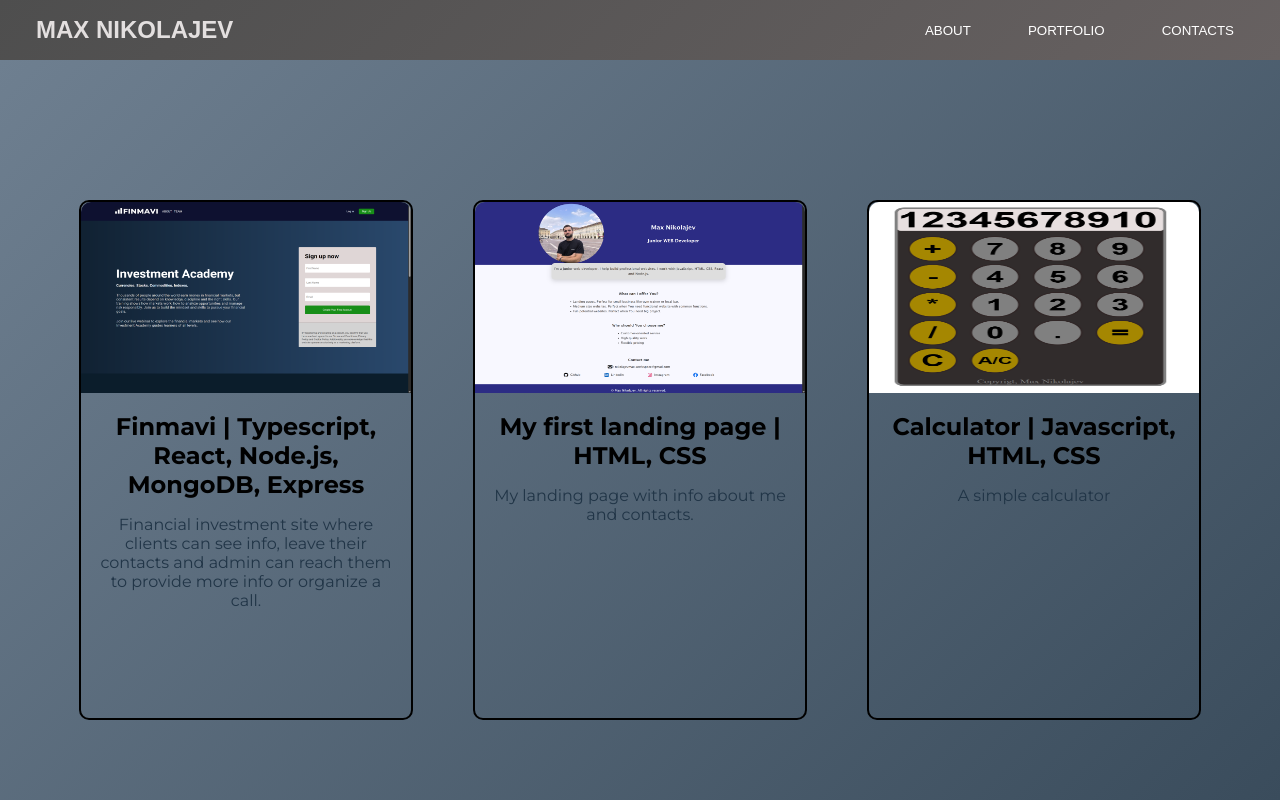
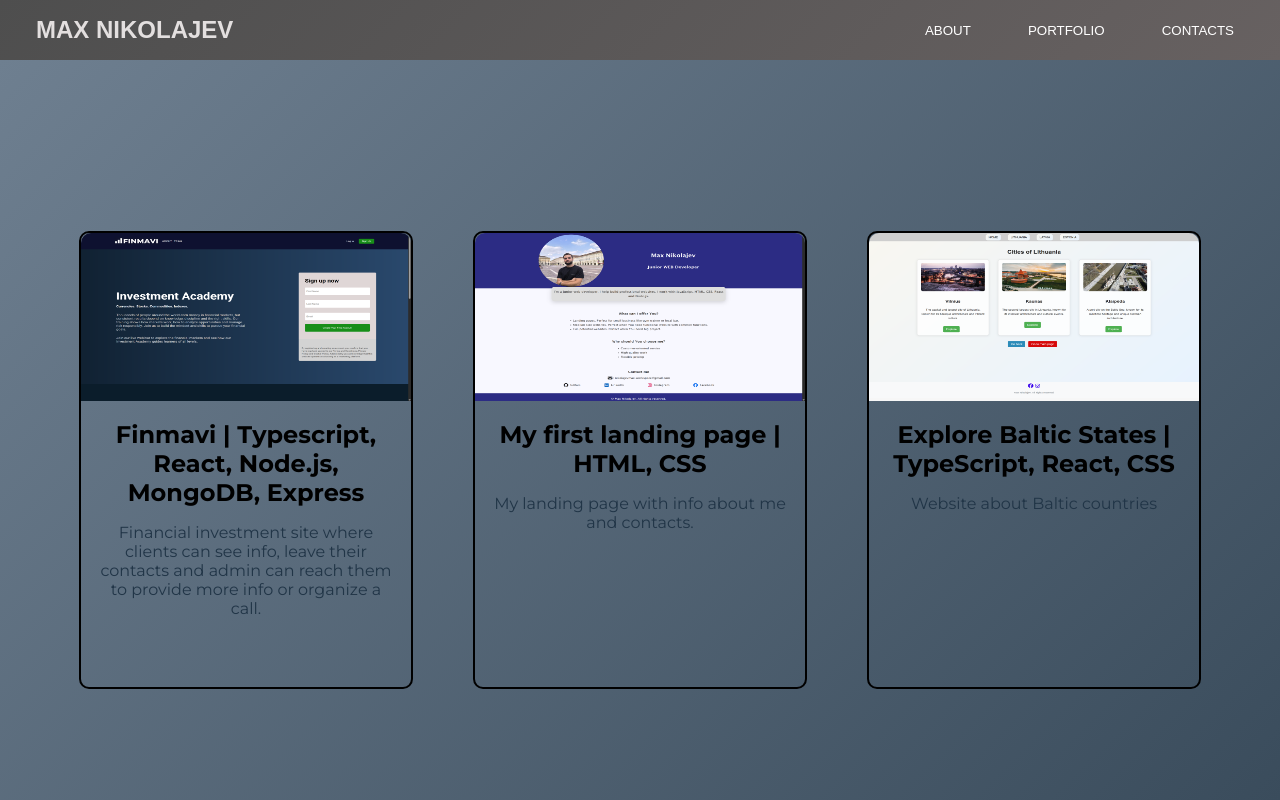
Before and after one commit to madmaxlt97/mnportfoliowebsite, a React (Vite) app in the folder Frontend/: page /portfolio in a window 1280 px wide. Built offline with nearby package versions, Linux system fonts and the light colour scheme.

Commit message:
project changed to EBS

```diff
--- a/Frontend/index.html
+++ b/Frontend/index.html
@@ -2,7 +2,7 @@
 <html lang="en">
   <head>
     <meta charset="UTF-8" />
-
+    <meta name="description" content="Max Nikolajev Portfolio" />
     <meta name="viewport" content="width=device-width, initial-scale=1.0" />
     <title>MN PORTFOLIO</title>
     <link rel="preconnect" href="https://fonts.googleapis.com" />
--- a/Frontend/src/components/PortfolioPageComps/Portfolio.tsx
+++ b/Frontend/src/components/PortfolioPageComps/Portfolio.tsx
@@ -1,6 +1,6 @@
 import landing from "../../assets/PortfolioImg/landing.png";
 import finmavi from "../../assets/PortfolioImg/finmavi1.png";
-import calculator from "../../assets/PortfolioImg/calculator.png";
+import ebs from "../../assets/PortfolioImg/ebs1.png";
 import { Link } from "react-router-dom";
 
 const cards = [
@@ -21,10 +21,10 @@
   },
   {
     id: 3,
-    image: calculator,
-    title: "Calculator | Javascript, HTML, CSS",
-    description: "A simple calculator",
-    link: "https://github.com/madmaxlt97/mycalculator",
+    image: ebs,
+    title: "Explore Baltic States | TypeScript, React, CSS",
+    description: "Website about Baltic countries",
+    link: "https://explorebalticstates.com/",
   },
 ];
 
```
Also changed, not shown: Frontend/public/robots.txt (added), Frontend/src/assets/PortfolioImg/ebs1.png (added).
